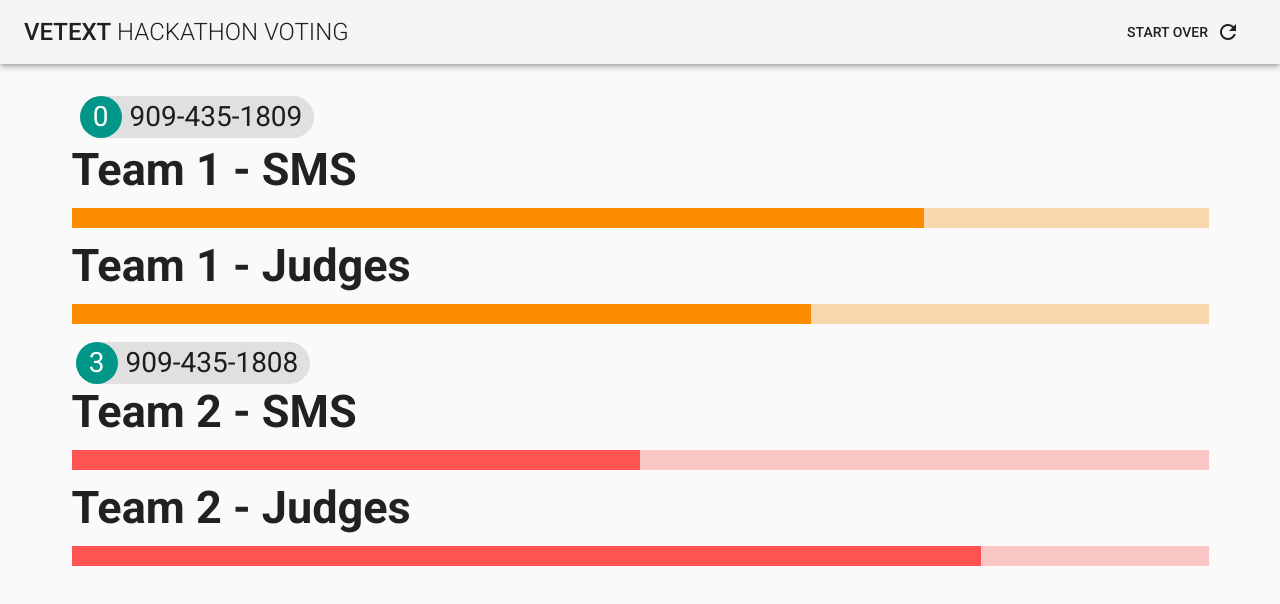
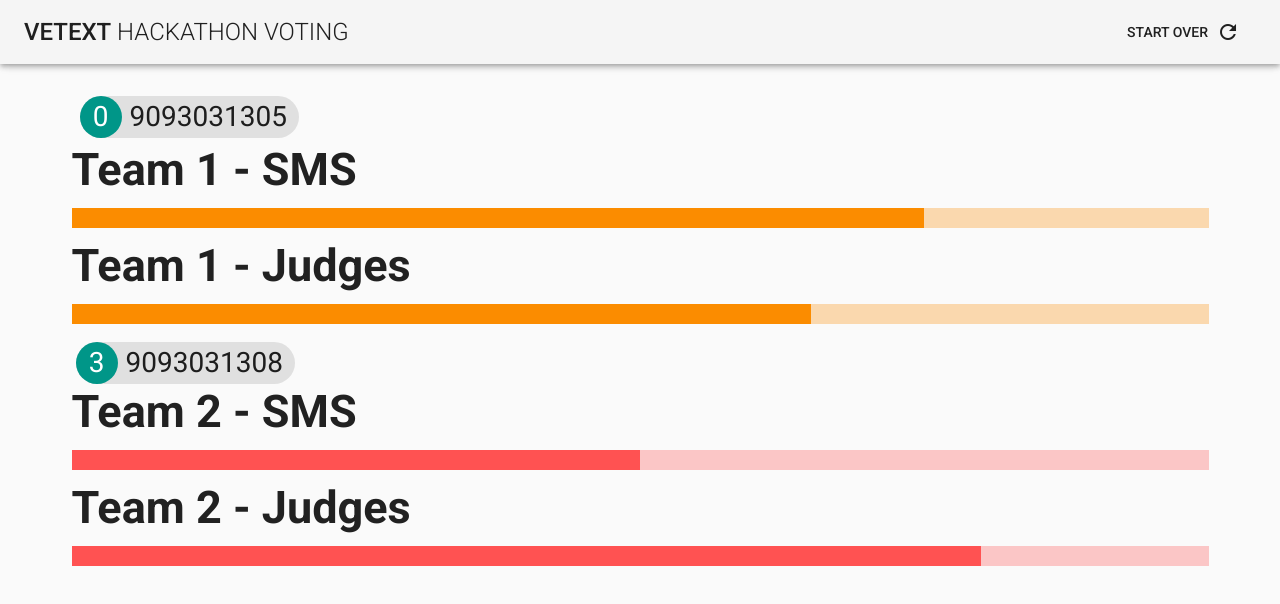
Before and after one commit to elliottshane/VETextHack-Sync, a Vue app: page / in a window 1280 px wide. Shown: the top 604 px of the page. Built offline with nearby package versions, Linux system fonts and the light colour scheme; no server answers.

Commit message:
started sync to vuex

```diff
--- a/package.json
+++ b/package.json
@@ -8,6 +8,9 @@
     "lint": "vue-cli-service lint"
   },
   "dependencies": {
+    "axios": "^0.19.0",
+    "twilio": "^3.32.0",
+    "twilio-sync": "^0.11.1",
     "vue": "^2.6.10",
     "vue-router": "^3.0.3",
     "vuetify": "^1.5.5",
--- a/src/components/ScoreCard.vue
+++ b/src/components/ScoreCard.vue
@@ -15,7 +15,7 @@
         x-large
        >
             <v-avatar  class="teal">{{results.team1Calls}}</v-avatar>
-            909-435-1809
+           {{this.team1Phone}}
           </v-chip>
          </div>
       <span class="display-2 font-weight-bold mb-3">{{results.team1Name}} - SMS</span>
@@ -36,7 +36,7 @@
        <div class="text-xl-center">
        <v-chip  align="top">
             <v-avatar  class="teal">{{results.team2Calls}}</v-avatar>
-            909-435-1808
+            {{this.team2Phone}}
           </v-chip>
          </div>
 
@@ -62,6 +62,7 @@
 export default {
     data() {
         return {
+
             results:{
                 team1Name:"Team 1",
                 team1Calls:0,
@@ -74,7 +75,20 @@
             }
         }
     },
+    computed:{
+       team1Phone(){
+         return this.$store.getters.team1Phone;
+       },
+      team2Phone(){
+         return this.$store.getters.team2Phone;
+       }
+    },
+    mounted(){
+      console.log('phone: ',this.team1Phone)
+
+    }
 }
+
 </script>
 
 <style>
--- a/src/main.js
+++ b/src/main.js
@@ -9,5 +9,8 @@
 new Vue({
   router,
   store,
-  render: function (h) { return h(App) }
+  render: function (h) { return h(App) },
+  created() {
+    this.$store.dispatch("loadResults");
+  }
 }).$mount('#app')
--- a/src/store.js
+++ b/src/store.js
@@ -1,10 +1,14 @@
 import Vue from 'vue'
 import Vuex from 'vuex'
+import axios from 'axios'
 const config = require('./config');
+var SyncClient = require('twilio-sync');
 Vue.use(Vuex)
 
 export default new Vuex.Store({
   state: {
+    team1Phone: "9093031305",
+    team2Phone: "9093031308",
     results: {
       team1Name: "Team 1",
       team1Calls: 0,
@@ -17,9 +21,60 @@
     }
   },
   mutations: {
+      setResults(state,payload){
 
+      let team1 = payload.filter((item) => item.number === '+1' + state.team1Phone);
+      let team2 = payload.filter((item) => item.number === '+1' + state.team2Phone);
+      state.results.team1Calls = team1.length;
+      state.results.team2Calls = team2.length;
+      state.results.team1SMSScore = team1.reduce(function (a, b) { return Number(a) + Number(b.score); }, 0);
+      state.results.team2SMSScore = team2.reduce(function (a, b) { return Number(a) + Number(b.score); }, 0);
+      console.log(state.results);
+      }
   },
   actions: {
+    loadResults({dispatch,commit,state}){
+      axios
+        .get("https://jasmine-gull-2964.twil.io/sync-token?key="+config.key)
+        .then(function(response){
+          console.log(response)
+         // var syncClient = new Twilio.Sync.Client(response.data.token, { logLevel: 'info' });
+          var syncClient = new SyncClient(response.data.token);
+
+          syncClient.list('VETextHack').then(function (list) {
+
+            list.getItems().then(function (listData) {
+              var respData = listData.items.map(item => item.data.value);
+
+              console.log(respData);
+              commit('setResults', respData)
+             // return callData;
+            /* let results ={};
+              let team1 = respData.filter((item) => item.number === '+1' + state.team1Phone);
+              let team2 = respData.filter((item) => item.number === '+1' + state.team2Phone);
+              results.team1calls = team1.length;
+              results.team2calls = team2.length;
+              results.team1SMSScore = team1.reduce(function(a,b){return Number(a) + Number(b.score);},0);
+              results.team2SMSScore = team2.reduce(function (a, b) {return Number(a) + Number(b.score); }, 0);
+              console.log(results);*/
+            })
+
+
+        })
+    })
 
   }
+},
+getters:{
+    team1Phone(state){
+      return state.team1Phone;
+    },
+    team2Phone(state) {
+      return state.team2Phone;
+    },
+    results(state){
+      return state.results;
+    }
+
+}
 })
```
Also changed, not shown: 1 other file (tests, documents, lock files or other folders).
